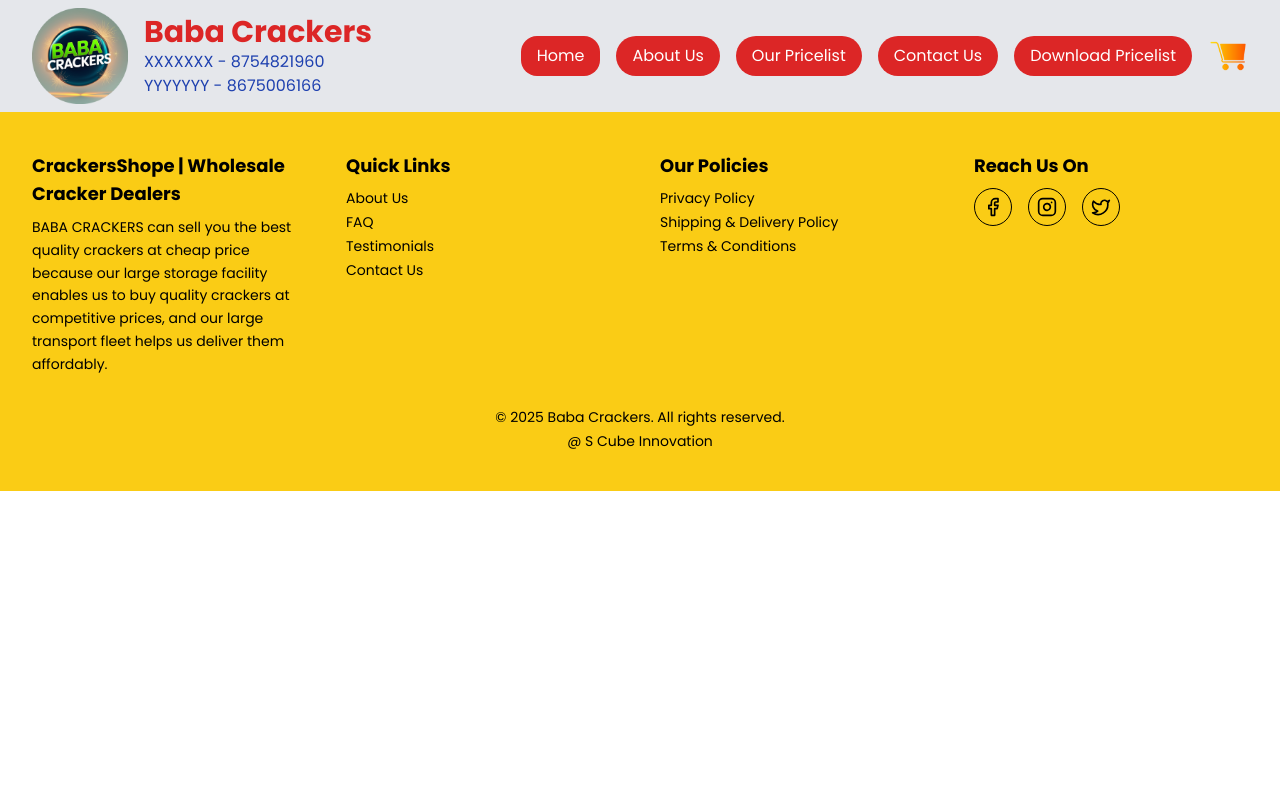
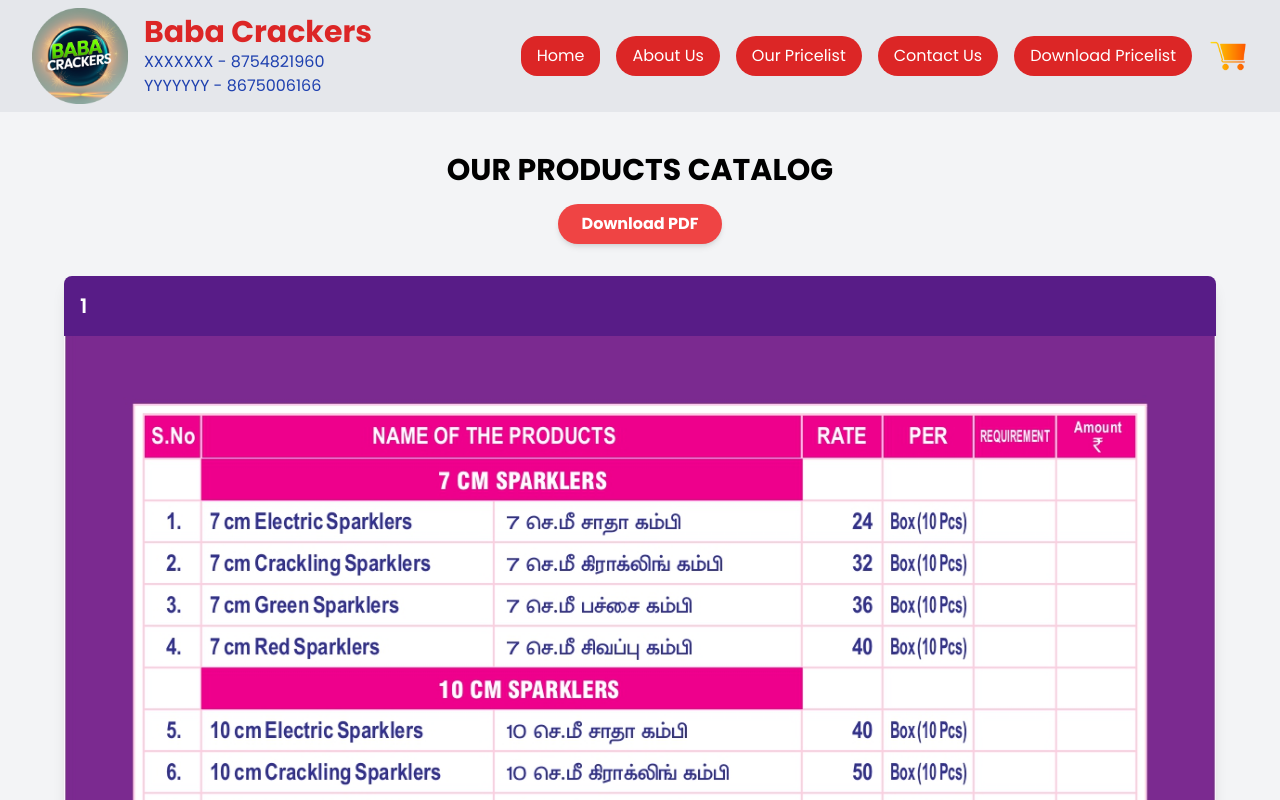
Before and after one commit to manoj-1202/babaCracker_backend_included, a React (Create React App) app: page /downloadCart in a window 1280 px wide. Shown: the top 800 px of the page. Built offline with nearby package versions, Linux system fonts and the light colour scheme.

Commit message:
new updated

```diff
--- a/src/App.js
+++ b/src/App.js
@@ -13,6 +13,7 @@
 import ThankYouPage from "./Cart/ThankYouPage";
 import Success from "./Layouts/Success";
 import Testimonial from "./Layouts/Testimonial";
+import DownloadCard from "./ProductPage/DownloadCard";
 
 
 function App() {
@@ -35,6 +36,8 @@
 
               <Route path="/ProductCard" element={<ProductFeaturePage />} />
               <Route path="/cart" element={<CartPage />} />
+              <Route path="/downloadCart" element={<DownloadCard />} />
+
               <Route path="/thank-you" element={<ThankYouPage />} />
             </Routes>
           </div>
--- a/src/Layouts/About.js
+++ b/src/Layouts/About.js
@@ -1,11 +1,17 @@
+import {useEffect} from "react";
 import { motion } from "framer-motion";
 import aboutBanner from "../assets/aboutBanner.png";
 import MoveImage from "./MoveImage";
 import { Link } from "react-router-dom";
 
 const About = () => {
+
+  useEffect(() => {
+    window.scrollTo(0, 0);
+  }, []);
+
   return (
-    <div className="bg-gray-100 py-12 px-4 sm:px-6 lg:px-8">
+    <div className="min-h-screen  bg-gray-100 py-12 px-4 sm:px-6 lg:px-8">
       <div className="max-w-7xl mx-auto flex flex-col lg:flex-row items-center gap-8">
         {/* Left Section: Text and Button */}
         <motion.div
--- a/src/Layouts/Contact.js
+++ b/src/Layouts/Contact.js
@@ -1,9 +1,14 @@
+import { useEffect } from "react";
 import { Mail, Phone, Contact } from "lucide-react";
 import { motion } from "framer-motion";
 
 const ContactPage = () => {
+  useEffect(() => {
+    window.scrollTo(0, 0);
+  }, []);
+
   return (
-    <div className="px-4 py-16 max-w-7xl mx-auto">
+    <div className="min-h-screen px-4 py-16 max-w-7xl mx-auto">
       <div className="grid grid-cols-1 lg:grid-cols-2 gap-12 lg:px-10">
         {/* Left - Contact Info */}
         <motion.div
--- a/src/Layouts/Home.js
+++ b/src/Layouts/Home.js
@@ -5,15 +5,44 @@
 import OurService from "./OurService";
 import Success from "./Success";
 import Testimonial from "./Testimonial";
+import newproduct from "../assets/newproduct.png";
+import download from "../assets/download.gif";
+import { Link } from "react-router-dom";
 
 const Home = () => {
   return (
     <div>
+      {/* product cart icon */}
+      <div className="fixed bottom-4 inset-x-0 z-50 sm:bottom-6 flex justify-end pr-4 sm:pr-6">
+        <Link to="/productCard">
+          <div className="rounded-full animate-pulse">
+            <img
+              src={newproduct}
+              alt="New Product"
+              className="w-12 h-12 object-contain"
+            />
+          </div>
+        </Link>
+      </div>
+
+      <div className="fixed bottom-4 inset-x-0 z-50 hidden md:flex justify-start pr-4">
+  <Link to="/productCard">
+    <div className="rounded-full">
+      <img
+        src={download}
+        alt="New Product"
+        className="w-[200px] h-[400px] object-contain"
+      />
+    </div>
+  </Link>
+</div>
+
+
       <Main />
       <MoveImage />
-      <Success/>
+      <Success />
       <OurService />
-      <Testimonial/>
+      <Testimonial />
       <ContactPage />
     </div>
   );
--- a/src/Layouts/Navbar.js
+++ b/src/Layouts/Navbar.js
@@ -1,4 +1,4 @@
-import { Link, useLocation } from "react-router-dom";
+import { Link} from "react-router-dom";
 import { useState } from "react";
 import { Menu, X } from "lucide-react";
 import Logo from "../assets/logo.png";
@@ -7,7 +7,7 @@
 
 function Navbar() {
   const [isMobileMenuOpen, setIsMobileMenuOpen] = useState(false);
-  const location = useLocation();
+
   const { cartItems } = useCart();
 
   return (
@@ -97,7 +97,7 @@
                     { label: "Our Pricelist", to: "/productCard" },
                     { label: "About Us", to: "/about" },
                     { label: "Contact Us", to: "/contact" },
-                    { label: "Download Pricelist", to: "/download" },
+                    { label: "Download Pricelist", to: "/downloadCart" },
                   ].map((item, index) => (
                     <li key={index} className="w-full flex justify-center">
                       <Link
@@ -184,7 +184,8 @@
                 >
                   Contact Us
                 </Link>
-                <button
+
+                {/* <button
                   onClick={() => {
                     const link = document.createElement("a");
                     link.href = "/products.pdf"; // path inside public folder
@@ -196,7 +197,14 @@
                   className="text-white bg-red-600 px-4 py-2 rounded-3xl hover:bg-red-700 transition-colors"
                 >
                   Download Pricelist
-                </button>
+                </button> */}
+
+                <Link
+                  to="/downloadCart"
+                  className="text-white bg-red-600 px-4 py-2 rounded-3xl hover:bg-red-700 transition-colors"
+                >
+                   Download Pricelist
+                </Link>
 
                 <Link to="/cart" aria-label="View Cart">
                   <div className="relative">
--- a/src/MainPage/Main.js
+++ b/src/MainPage/Main.js
@@ -6,7 +6,7 @@
 
 const Main = () => {
   return (
-    <section className="relative max-w-7xl mx-auto font-poppins overflow-hidden">
+    <section className="relative max-w-7xl  mx-auto font-poppins overflow-hidden">
       {/* Desktop Banner - hidden on small screens */}
       <img
         src={banner}
@@ -47,10 +47,10 @@
               Shop Now
             </Link>
             <Link
-              to="/about"
+              to="/downloadCart"
               className="border-2 border-red-600 text-red-600 hover:bg-red-600 hover:text-white px-8 py-2 text-lg rounded-md font-semibold transition duration-300"
             >
-              Learn More
+              Download priceList
             </Link>
           </div>
         </motion.div>
--- /dev/null
+++ b/src/ProductPage/DownloadCard.js
@@ -0,0 +1,72 @@
+import {useEffect} from "react";
+import page1 from "../assets/products/page1.jpg";
+import page2 from "../assets/products/page2.jpg";
+import page3 from "../assets/products/page3.jpg";
+import page4 from "../assets/products/page4.jpg";
+import page5 from "../assets/products/page5.jpg";
+import page6 from "../assets/products/page6.jpg";
+
+const pages = [
+  { id: 1, image: page1, title: " 1" },
+  { id: 2, image: page2, title: "2" },
+  { id: 3, image: page3, title: "3" },
+  { id: 4, image: page4, title: "4" },
+  { id: 5, image: page5, title: "5" },
+  { id: 6, image: page6, title: "6" },
+];
+
+const DownloadCard = () => {
+  // Download function
+  const handleDownload = () => {
+    const link = document.createElement("a");
+    link.href = "/products.pdf";
+    link.download = "products.pdf";
+    document.body.appendChild(link);
+    link.click();
+    document.body.removeChild(link);
+  };
+
+   useEffect(() => {
+      window.scrollTo(0, 0);
+    }, []);
+
+  return (
+    <div className=" max-w-7xl mx-auto">
+    <div className="min-h-screen  bg-gray-100 py-10 px-4">
+      <h2 className="text-3xl font-bold text-center mb-4">
+        OUR PRODUCTS CATALOG
+      </h2>
+
+      {/* Download Button */}
+      <div className="flex justify-center mb-8">
+        <button
+          onClick={handleDownload}
+          className="bg-red-500 text-white font-bold py-2 px-6 rounded-full shadow-md hover:bg-red-700 transition duration-300"
+        >
+          Download PDF
+        </button>
+      </div>
+
+      <div className="grid grid-cols-1 sm:grid-cols-1 md:grid-cols-1 gap-5 max-w-6xl mx-auto ">
+        {pages.map((page) => (
+          <div
+            key={page.id}
+            className="bg-purple-900 text-white rounded-lg overflow-hidden shadow-lg"
+          >
+            <div className="p-4">
+              <h3 className="text-xl font-semibold">{page.title}</h3>
+            </div>
+            <img
+              src={page.image}
+              alt={`Product Page ${page.title}`}
+              className="w-full h-100 object-cover"
+            />
+          </div>
+        ))}
+      </div>
+    </div>
+    </div>
+  );
+};
+
+export default DownloadCard;
```
Also changed, not shown: src/Cart/CartPage.js (+36 -11 lines), src/assets/download.gif (added), src/assets/newproduct.png (added).
